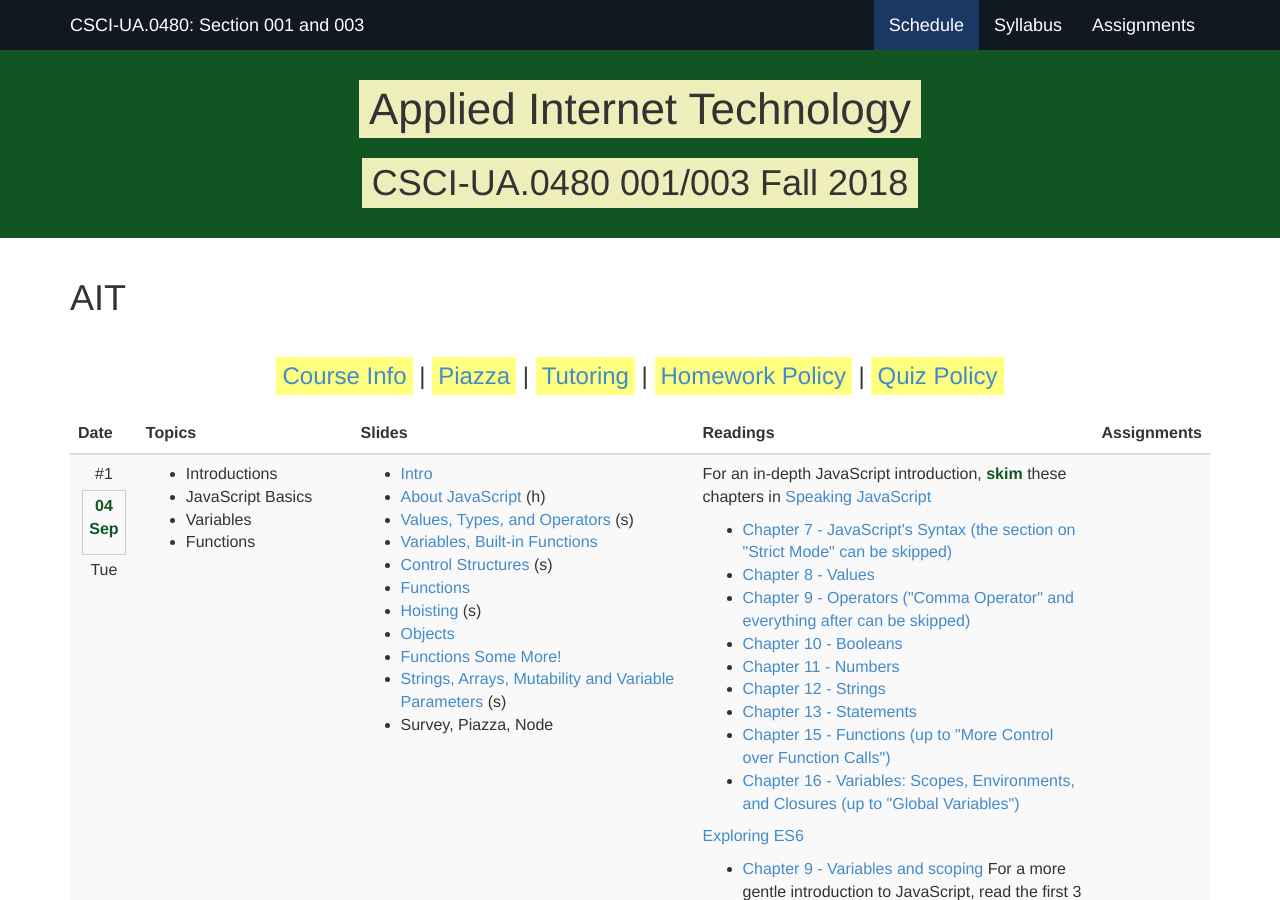
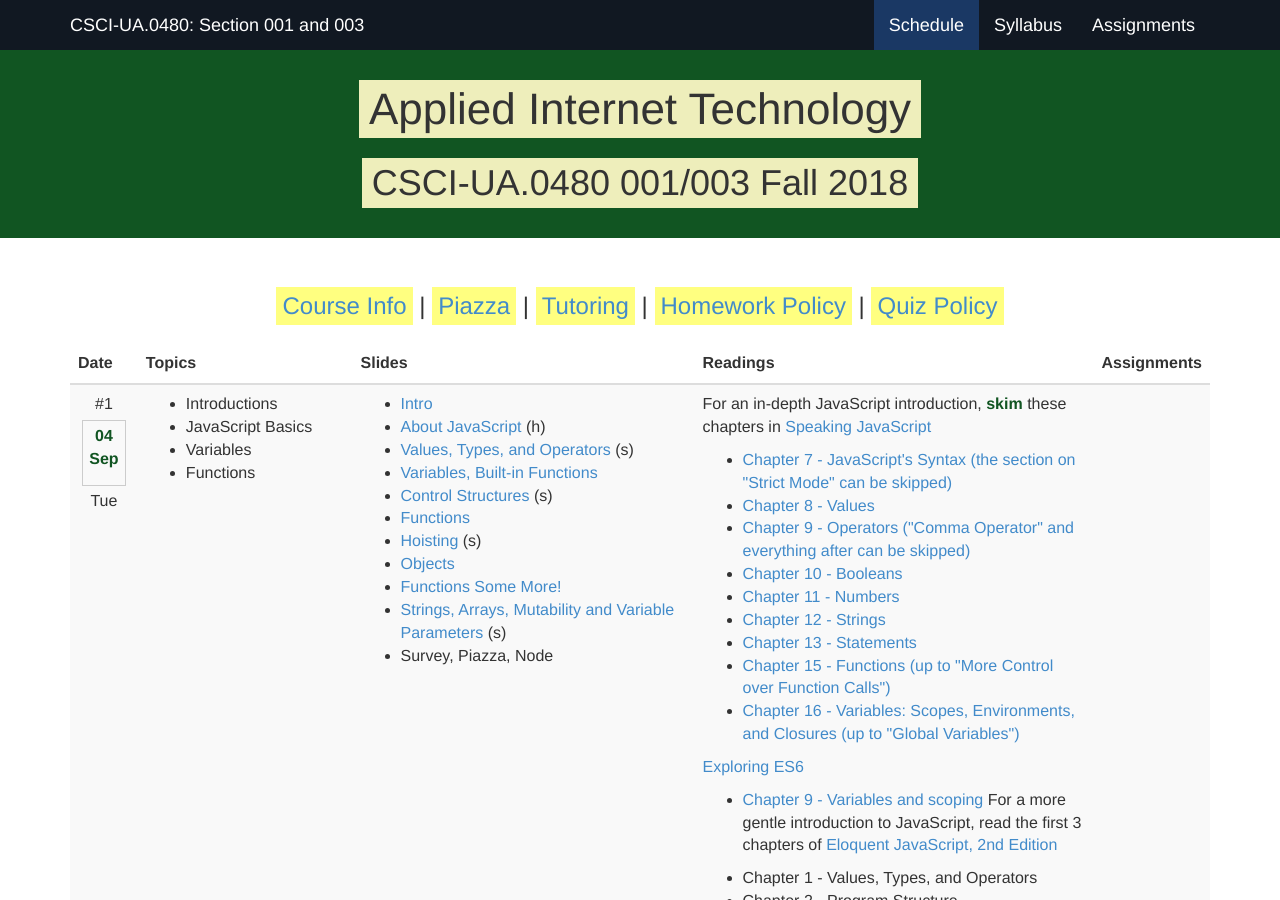
Before and after one commit to foureyes/csci-ua.0480-fall2018-001-003, a Jekyll site: the page built from index.markdown, in a window 1280 px wide and 900 px high. Built offline with Jekyll 4.4.1, drawn with Linux system fonts in a browser that asks for light colours.

Commit message:
remove test header again

```diff
--- a/index.markdown
+++ b/index.markdown
@@ -5,7 +5,6 @@ nav-state: index
 <!--
 <h1>AIT Test Deploy</h1>
 -->
-<h1>AIT</h1>
 
 <div id="quick-links">
 <h3><a href="syllabus.html">Course Info</a> | <a href="https://piazza.com/class/jcqb4xh11ny10y">Piazza</a> | <a href="syllabus.html#tutoring">Tutoring</a> | <a href="syllabus.html#hw-policy">Homework Policy</a> | <a href="syllabus.html#quiz-policy">Quiz Policy</a></h3>
```
